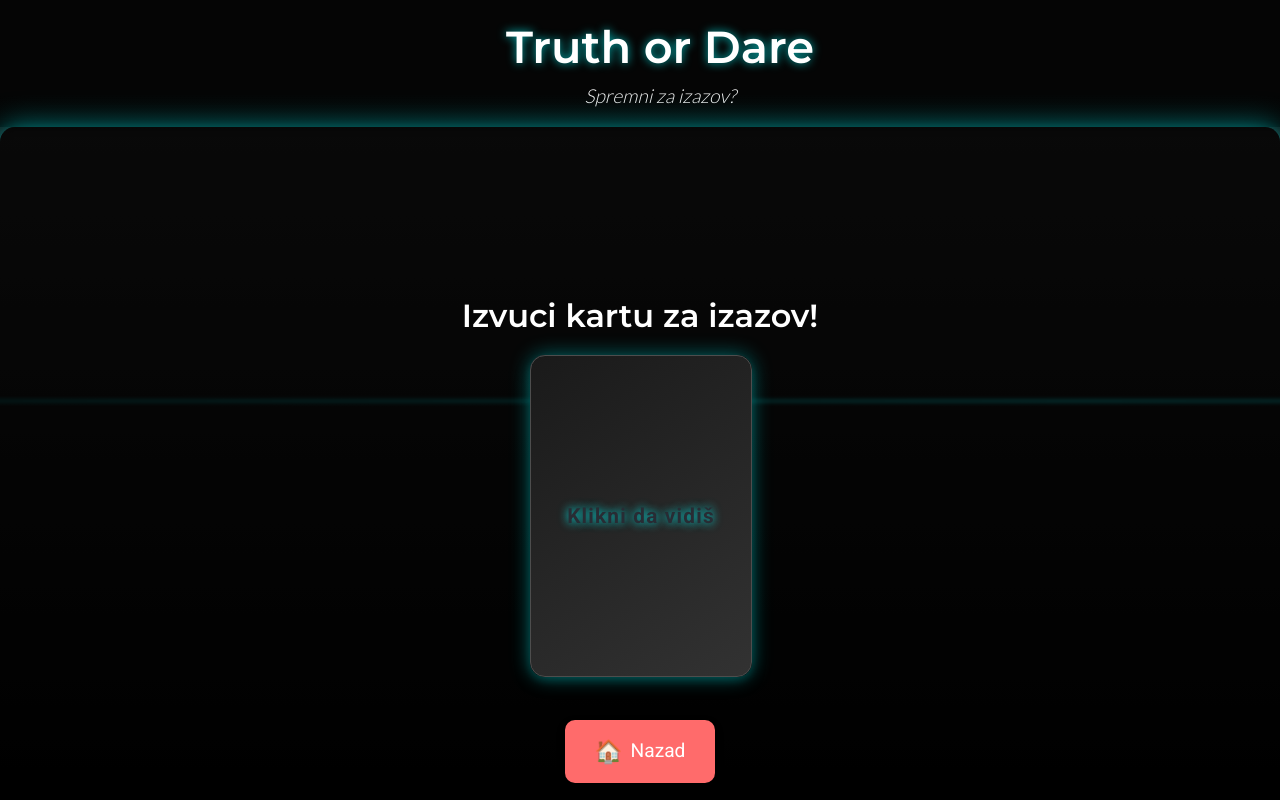
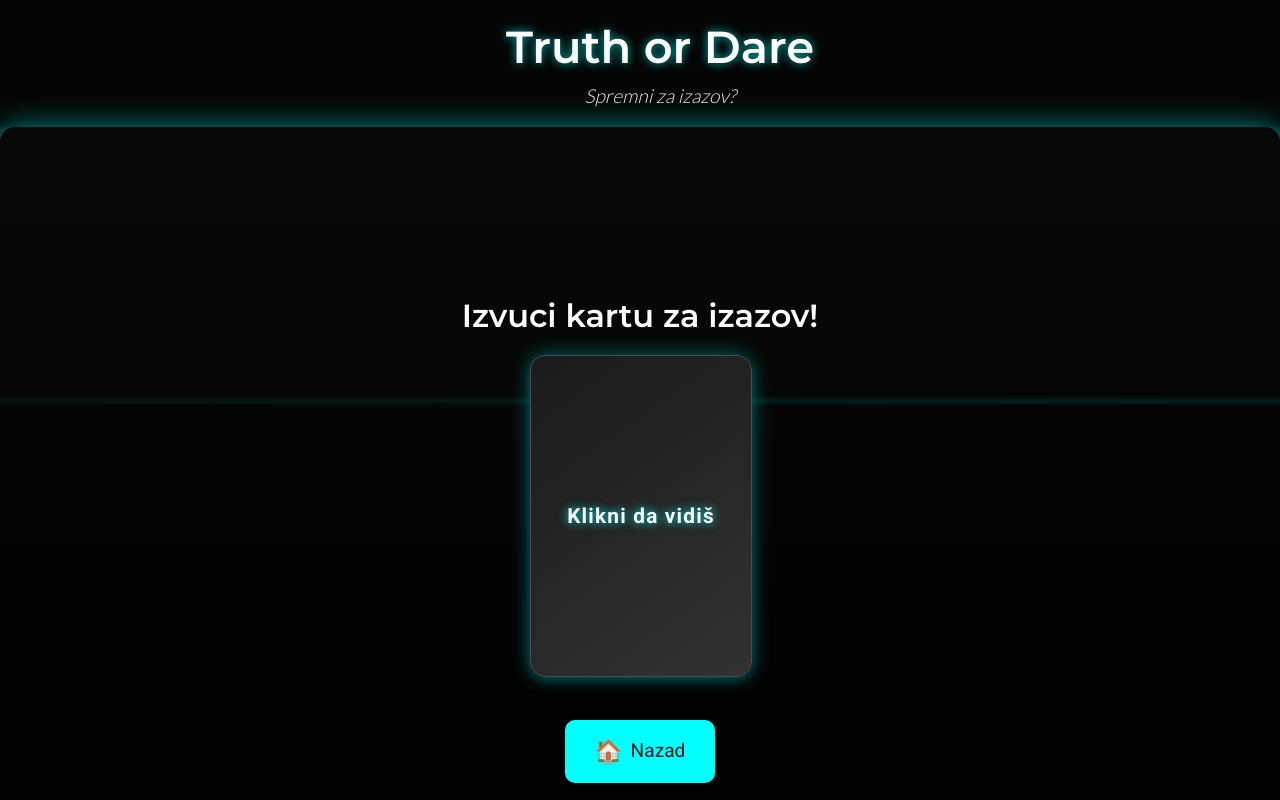
Before and after one commit to markom132/TruthOrDareApp, a React (Create React App) app in the folder truth-or-dare/: page /deck in a window 1280 px wide. Shown: the top 800 px of the page. Built offline with nearby package versions, Linux system fonts and the light colour scheme.

Commit message:
fix color issues

```diff
--- a/truth-or-dare/src/styles/CardDeck.css
+++ b/truth-or-dare/src/styles/CardDeck.css
@@ -65,7 +65,7 @@
 
 .card h2 {
     font-size: 1.3rem;
-    color: #282c34;
+    color: #ffffff;
     text-align: center;
     padding: 20px;
 }
@@ -79,19 +79,21 @@
     display: flex;
     align-items: center;
     justify-content: center;
-    background-color: #ff6b6b;
+    background: #00FFFF;
     border: none;
     border-radius: 10px;
-    color: white;
+    color: #1A1A1A;
     font-size: 1.2rem;
     padding: 15px 30px;
     cursor: pointer;
-    transition: background 0.3s ease;
-    box-shadow: 0 4px 8px rgba(0, 0, 0, 0.3);
+    transition: all 0.3s ease;
+    box-shadow: 0 4px 15px rgba(0, 0, 0, 0.3);
 }
 
 .back-button:hover {
-    background-color: #ff4b4b;
+    background: #D400FF;
+    color: #ffffff;
+    box-shadow: 0 4px 20px rgba(212, 0, 255, 0.7), 0 4px 25px rgba(255, 0, 127, 0.7);
 }
 
 .back-icon {
```
